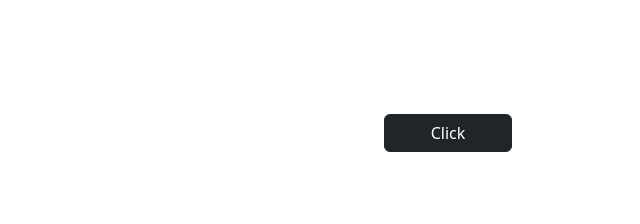
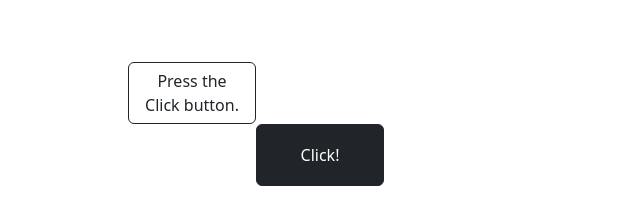
Before and after one commit to 1986-OldMan/imposible-button, a plain HTML site: page index.html in a window 1280 px wide. Shown: the whole page, without its empty margins (0-640 px from the left). Drawn offline with nearby package versions, Linux system fonts and the light colour scheme.

Commit message:
improve the project

```diff
--- a/imposible.css
+++ b/imposible.css
@@ -13,5 +13,10 @@ body {
 
 .btn-dark {
     display: grid;
-    grid-area: 4/4/5/5;
+    grid-area: 3/3/4/4;
 }
+
+.btn-outline-dark {
+    display: grid;
+    grid-area: 2/2/2/3;
+}
--- a/imposible.js
+++ b/imposible.js
@@ -1,5 +1,6 @@
 
 document.querySelector('.btn-dark').addEventListener('mouseover', moveButton);
+
 
 
 let position = 'right'
@@ -10,16 +11,21 @@ function moveButton(button) {
 
     if (position === 'left') {
 
-        buttonHtml.style.gridArea = '5/4/5/5';
+        buttonHtml.style.gridArea = '3/3/4/4';
         position = 'right';
 
     } else if (position === 'right') {
 
-        buttonHtml.style.gridArea = '3/5/5/5';
+        buttonHtml.style.gridArea = '5/5/5/5';
         position = 'left';
 
     }
 
-    console.log('imposible button move')
+    document.getElementById("info").innerHTML = "Come on click on the button";
+
+
+    console.log('imposible button move');
+
+
 
 }
--- a/index.html
+++ b/index.html
@@ -10,7 +10,11 @@
 </head>
 <body>
 
-<button type="button" class="btn btn-dark">Click</button>
+<button type="button" class="btn btn-dark">Click!</button>
+
+
+<button type="button" class="btn btn-outline-dark" id="info">Press the Click button.</button>
+
 
 </body>
 <script src="imposible.js"></script>
```
